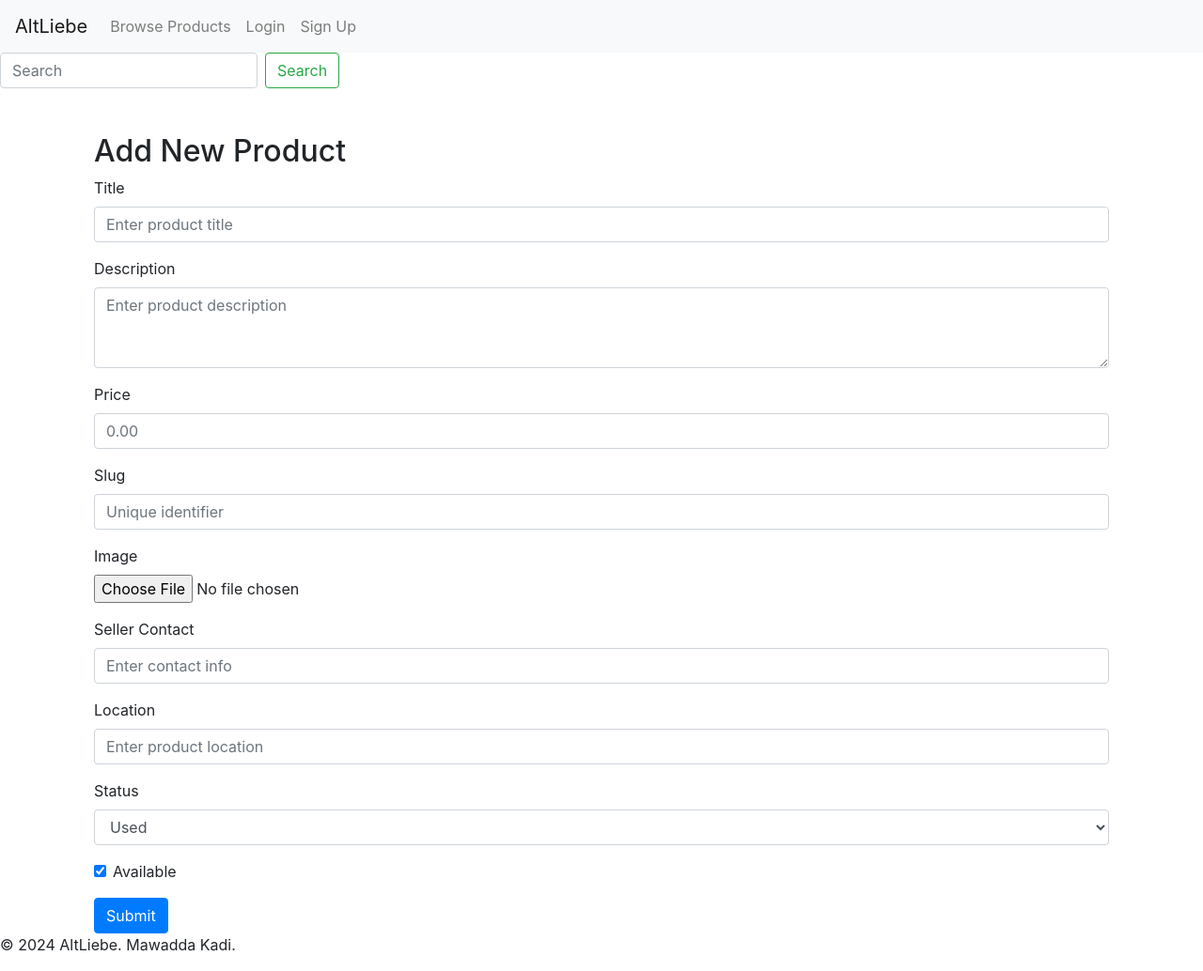
After one commit to Mawadda-Kadi/AltLiebe-Project, a Django app: template product/templates/product/product_create.html in a window 1280 px wide. The commit adds this page. Shown: the whole page at 94% size. Run offline with Django 4.2, Linux system fonts and the light colour scheme; the template is opened without the code that fills it, so the values that code supplies are empty; some libraries are stand-ins or nearby versions.

Commit message:
create: product_create.html

```diff
--- /dev/null
+++ b/product/templates/product/product_create.html
@@ -0,0 +1,65 @@
+{% extends 'base.html' %}
+
+{% block content %}
+<div class="container mt-5">
+    <h2>Add New Product</h2>
+    <form method="post" enctype="multipart/form-data">
+        {% csrf_token %}
+        <div class="form-group">
+            <label for="id_title">Title</label>
+            <input type="text" class="form-control" id="id_title" name="title"
+                placeholder="Enter product title" required>
+        </div>
+        <div class="form-group">
+            <label for="id_description">Description</label>
+            <textarea class="form-control" id="id_description"
+                name="description" rows="3"
+                placeholder="Enter product description" required></textarea>
+        </div>
+        <div class="form-group">
+            <label for="id_price">Price</label>
+            <input type="number" step="0.01" class="form-control" id="id_price"
+                name="price" placeholder="0.00" required>
+        </div>
+        <div class="form-group">
+            <label for="id_slug">Slug</label>
+            <input type="text" class="form-control" id="id_slug" name="slug"
+                placeholder="Unique identifier" required>
+        </div>
+
+        <div class="form-group">
+            <label for="id_image">Image</label>
+            <input type="file" class="form-control-file" id="id_image" name="image">
+        </div>
+        <div class="form-group">
+            <label for="id_seller_contact">Seller Contact</label>
+            <input type="text" class="form-control" id="id_seller_contact"
+                name="seller_contact" placeholder="Enter contact info"
+                required>
+        </div>
+        <div class="form-group">
+            <label for="id_location">Location</label>
+            <input type="text" class="form-control" id="id_location"
+                name="location" placeholder="Enter product location" required>
+        </div>
+        <div class="form-group">
+            <label for="id_status">Status</label>
+            <select class="form-control" id="id_status" name="status">
+                <option value="0">Used</option>
+                <option value="1">New</option>
+                <option value="2">Handmade</option>
+            </select>
+        </div>
+        <div class="form-group">
+            <div class="form-check">
+                <input class="form-check-input" type="checkbox"
+                    id="id_available" name="available" checked>
+                <label class="form-check-label" for="id_available">
+                    Available
+                </label>
+            </div>
+        </div>
+        <button type="submit" class="btn btn-primary">Submit</button>
+    </form>
+</div>
+{% endblock %}
--- a/templates/base.html
+++ b/templates/base.html
@@ -35,9 +35,15 @@
                         <a class="nav-link" href="{% url 'product-list' %}">Browse
                             Products</a>
                     </li>
-                    {% if own_profile %}
+                    {% if user.is_authenticated %}
                     <li class="nav-item">
-                        <a class="nav-link" href="{% url 'user-profile' username=user.username %}">My Profile</a>
+                        <a class="nav-link" href="{% url 'product-create' %}">Add
+                            Product</a>
+                    </li>
+                    <li class="nav-item">
+                        <a class="nav-link"
+                            href="{% url 'user-profile' username=user.username %}">My
+                            Profile</a>
                     </li>
                     <li class="nav-item">
                         <a class="nav-link" href="{% url 'logout' %}">Logout</a>
@@ -53,6 +59,14 @@
                 </ul>
             </div>
         </nav>
+        <!-- Search Form -->
+        <form class="form-inline my-2 my-lg-0" method="get"
+            action="{% url 'product-list' %}">
+            <input class="form-control mr-sm-2" type="search" placeholder="Search"
+                aria-label="Search" name="q">
+            <button class="btn btn-outline-success my-2 my-sm-0"
+                type="submit">Search</button>
+        </form>
     </header>
     <main>
         <div class="container mt-4">
@@ -67,7 +81,7 @@
         <p>© 2024 AltLiebe. Mawadda Kadi.</p>
     </footer>
 
-    <!-- JavaScript and Bootstrap JS -->
+    <!-- jQuery, Popper.js, and Bootstrap JS -->
     <script
         src="https://code.jquery.com/jquery-3.5.1.slim.min.js"></script>
     <script
```
